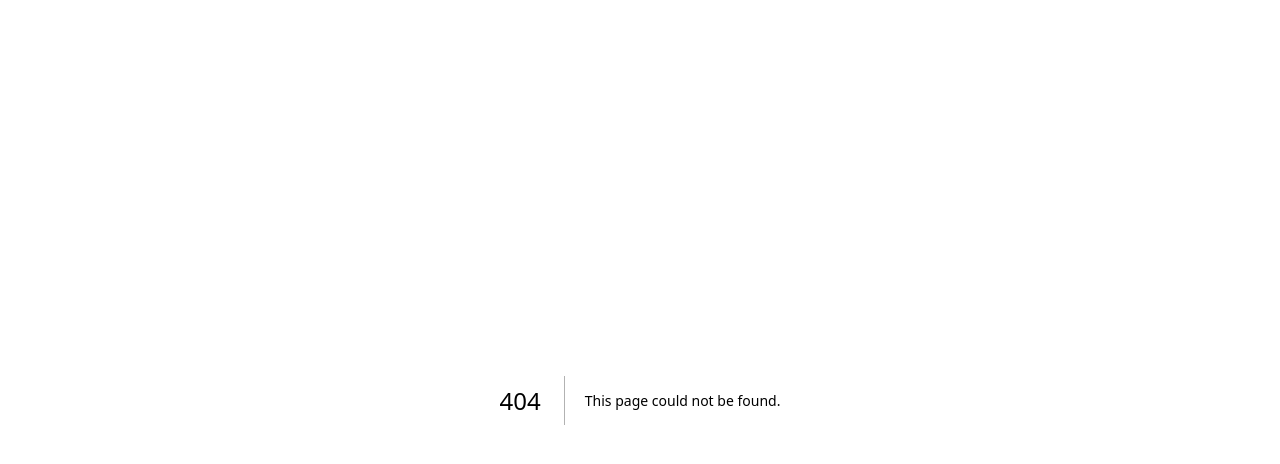
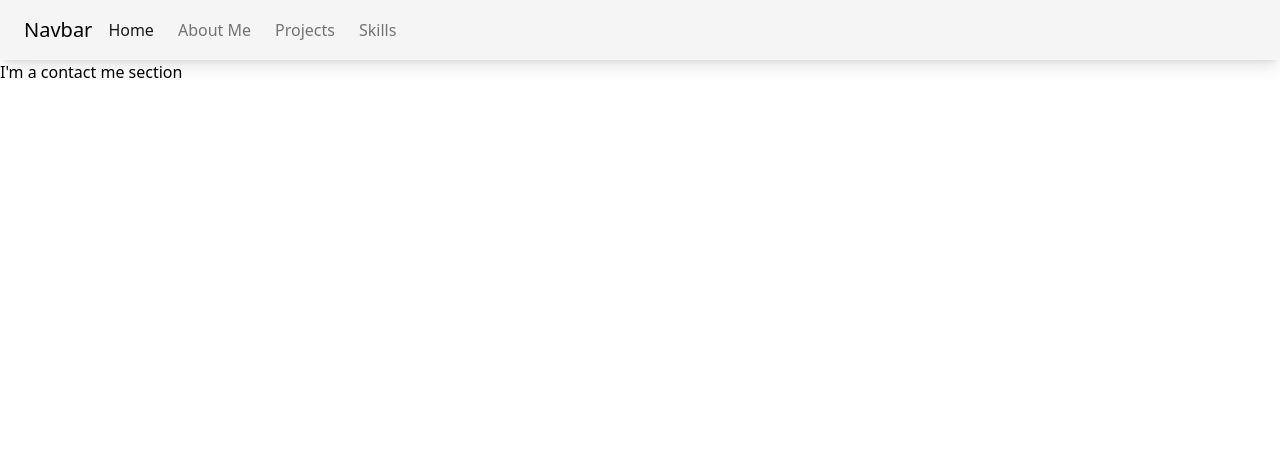
Before and after one commit to brandon-moy/test-nextjs, a Next.js app: page /contact-me in a window 1280 px wide. Before the commit this address had no page. Shown: the top 464 px of the page. Built offline with nearby package versions, Linux system fonts and the light colour scheme.

Commit message:
Created pages/directories to test links and import navbar to layout.tsx instead of main page to make nav global

```diff
--- /dev/null
+++ b/src/app/about-me/page.tsx
@@ -0,0 +1,3 @@
+export default function AboutMe() {
+  return <div>I'm an about me</div>;
+}
--- /dev/null
+++ b/src/app/components/navbar.tsx
@@ -0,0 +1,89 @@
+export default function NavBar() {
+  return (
+    <nav
+      className="relative flex items-center justify-between w-full py-4 shadow-lg flex-nowrap bg-neutral-100 text-neutral-500 hover:text-neutral-700 focus:text-neutral-700 lg:flex-wrap lg:justify-start"
+      data-te-navbar-ref
+    >
+      <div className="flex flex-wrap items-center justify-between w-full px-6">
+        <button
+          className="block border-0 bg-transparent py-2 px-2.5 text-neutral-500 hover:no-underline hover:shadow-none focus:no-underline focus:shadow-none focus:outline-none focus:ring-0 lg:hidden"
+          type="button"
+          data-te-collapse-init
+          data-te-target="#navbarSupportedContent3"
+          aria-controls="navbarSupportedContent3"
+          aria-expanded="false"
+          aria-label="Toggle navigation"
+        >
+          <span className="[&>svg]:w-7">
+            <svg
+              xmlns="http://www.w3.org/2000/svg"
+              viewBox="0 0 24 24"
+              fill="currentColor"
+              className="h-7 w-7"
+            >
+              <path
+                fillRule="evenodd"
+                d="M3 6.75A.75.75 0 013.75 6h16.5a.75.75 0 010 1.5H3.75A.75.75 0 013 6.75zM3 12a.75.75 0 01.75-.75h16.5a.75.75 0 010 1.5H3.75A.75.75 0 013 12zm0 5.25a.75.75 0 01.75-.75h16.5a.75.75 0 010 1.5H3.75a.75.75 0 01-.75-.75z"
+                clipRule="evenodd"
+              />
+            </svg>
+          </span>
+        </button>
+        <div
+          className="!visible hidden flex-grow basis-[100%] items-center lg:!flex lg:basis-auto"
+          id="navbarSupportedContent3"
+          data-te-collapse-item
+        >
+          <a className="text-xl text-black" href="#">
+            Navbar
+          </a>
+          {/* <!-- Left links --> */}
+          <ul
+            className="flex flex-col pl-0 mr-auto list-style-none lg:flex-row"
+            data-te-navbar-nav-ref
+          >
+            <li className="lg:px-2" data-te-nav-item-ref>
+              <a
+                className="active disabled:text-black/30 lg:px-2 [&.active]:text-black/90 dark:[&.active]:text-neutral-400"
+                aria-current="page"
+                href="#"
+                data-te-nav-link-ref
+              >
+                Home
+              </a>
+            </li>
+            <li className="lg:pr-2" data-te-nav-item-ref>
+              <a
+                className="p-0 text-neutral-500 hover:text-neutral-700 focus:text-neutral-700 disabled:text-black/30 lg:px-2 [&.active]:text-black/90 dark:[&.active]:text-neutral-400"
+                href="/about-me"
+                data-te-nav-link-ref
+              >
+                About Me
+              </a>
+            </li>
+            <li className="lg:pr-2" data-te-nav-item-ref>
+              <a
+                className="p-0 text-neutral-500 hover:text-neutral-700 focus:text-neutral-700 disabled:text-black/30 lg:px-2 [&.active]:text-black/90 dark:[&.active]:text-neutral-400"
+                href="/projects"
+                data-te-nav-link-ref
+              >
+                Projects
+              </a>
+            </li>
+            <li className="lg:pr-2" data-te-nav-link-ref>
+              <a
+                href="/skills"
+                className="p-0 text-neutral-500 hover:text-neutral-700 focus:text-neutral-700 disabled:text-black/30 lg:px-2 [&.active]:text-black/90 dark:[&.active]:text-neutral-400"
+                data-te-nav-link-ref
+              >
+                Skills
+              </a>
+            </li>
+          </ul>
+          {/* <!-- Left links --> */}
+        </div>
+        {/* <!-- Collapsible wrapper --> */}
+      </div>
+    </nav>
+  );
+}
--- /dev/null
+++ b/src/app/contact-me/page.tsx
@@ -0,0 +1,3 @@
+export default function ContactMe() {
+  return <div>I'm a contact me section</div>;
+}
--- a/src/app/layout.tsx
+++ b/src/app/layout.tsx
@@ -1,3 +1,4 @@
+import NavBar from "./components/navbar";
 import "./styles/globals.css";
 
 export const metadata = {
@@ -12,7 +13,10 @@ export default function RootLayout({
 }) {
   return (
     <html lang="en">
-      <body>{children}</body>
+      <body>
+        <NavBar></NavBar>
+        {children}
+      </body>
     </html>
   );
 }
--- a/src/app/page.tsx
+++ b/src/app/page.tsx
@@ -5,10 +5,10 @@ const inter = Inter({ subsets: ["latin"] });
 
 export default function Home() {
   return (
-    <div>
+    <>
       <h1 className="italic">Hello</h1>
       <p>lets google</p>
       <Link href="/test">Test Link</Link>
-    </div>
+    </>
   );
 }
--- /dev/null
+++ b/src/app/projects/page.tsx
@@ -0,0 +1,3 @@
+export default function Projects() {
+  return <div>I'm a project</div>;
+}
--- /dev/null
+++ b/src/app/skills/page.tsx
@@ -0,0 +1,3 @@
+export default function Skills() {
+  return <div>I'm a list of skills</div>;
+}
```
